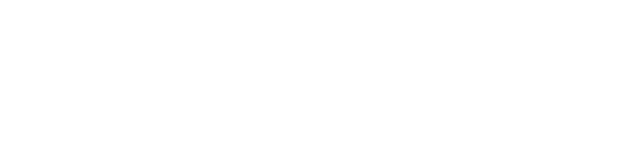
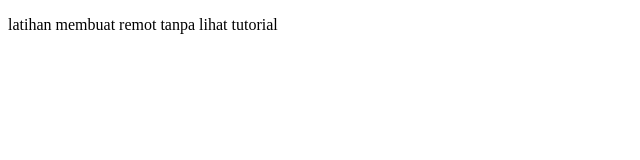
Before and after one commit to rendypritanto/latihan, a plain HTML site: page index.html in a window 1280 px wide. Shown: the whole page, without its empty margins (0-640 px from the left). Drawn offline with Linux system fonts and the light colour scheme.

Commit message:
membuat paragraf

```diff
--- a/index.html
+++ b/index.html
@@ -6,6 +6,6 @@
     <title>Document</title>
 </head>
 <body>
-
+    <p>latihan membuat remot tanpa lihat tutorial</p>
 </body>
 </html>
```
